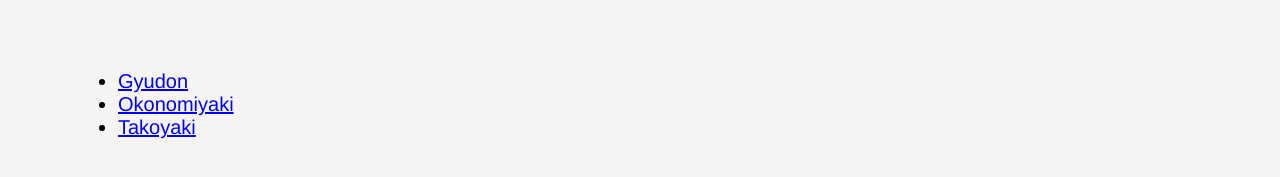
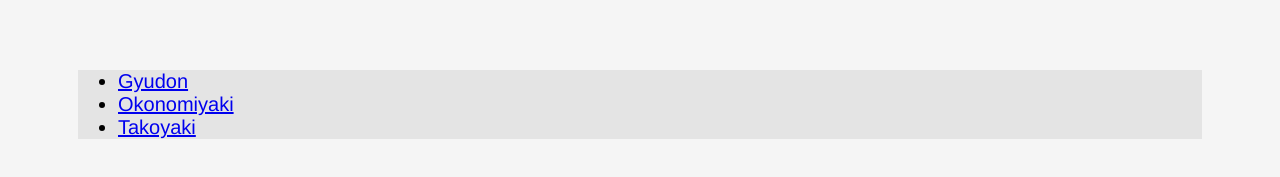
Before and after one commit to ludieee/odin-recipes, a plain HTML site: page index.html in a window 1280 px wide. Shown: the part 423-600 px from the top of the page. Drawn offline with Linux system fonts and the light colour scheme.

Commit message:
Add background color to .body class

```diff
--- a/styles.css
+++ b/styles.css
@@ -26,4 +26,5 @@ html {
     text-align: left;
     margin: 70px;
     font-size: 20px;
+    background-color: rgb(228, 228, 228);
 }
```
